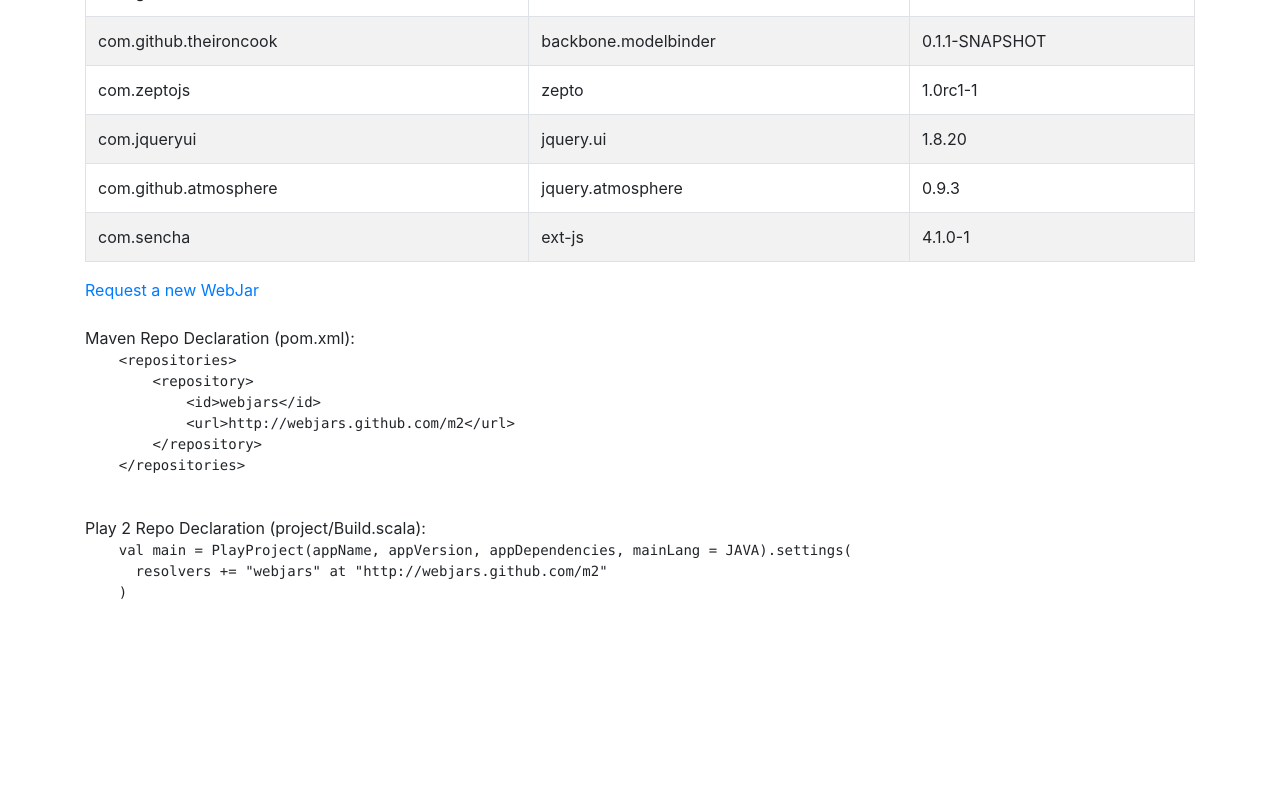
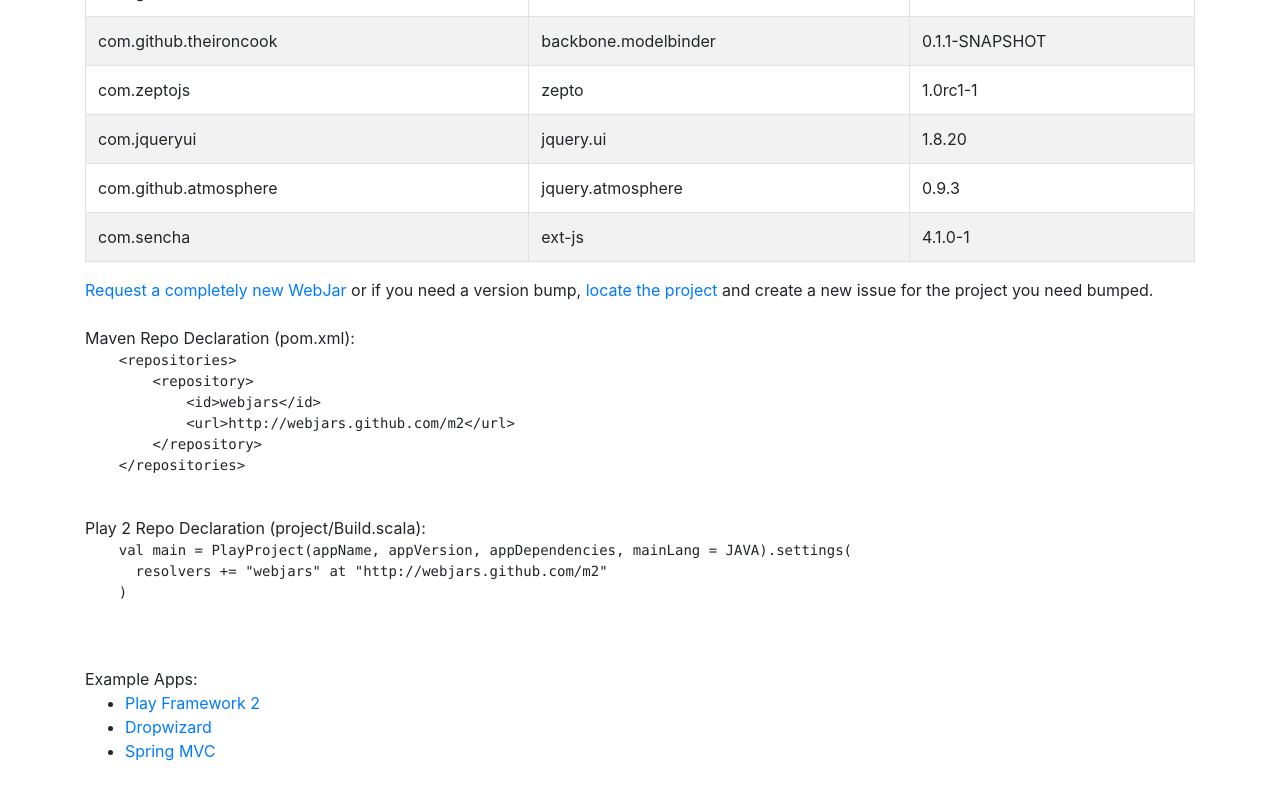
Before and after one commit to webjars/webjars.github.com, a plain HTML site: page index.html in a window 1280 px wide. Shown: the part 746-1546 px from the top of the page. Before the commit the page ends 1365 px from the top, so only its background shows below. Drawn offline with nearby package versions, Linux system fonts and the light colour scheme.

Commit message:
more details

```diff
--- a/index.html
+++ b/index.html
@@ -115,7 +115,7 @@
           </tr>
         <tbody>
       </table>
-      <a href="https://github.com/webjars/webjars.github.com/issues/new" target="_new">Request a new WebJar</a>
+      <a href="https://github.com/webjars/webjars.github.com/issues/new" target="_new">Request a completely new WebJar</a> or if you need a version bump, <a href="https://github.com/webjars">locate the project</a> and create a new issue for the project you need bumped.
       <br/>
       <br/>
       Maven Repo Declaration (pom.xml):
@@ -132,5 +132,14 @@
     val main = PlayProject(appName, appVersion, appDependencies, mainLang = JAVA).settings(
       resolvers += "webjars" at "http://webjars.github.com/m2"
     )</pre>
+     <br/>
+     <br/>
+     Example Apps:
+     <ul>
+       <li><a href="https://github.com/jamesward/play2_webjars_demo">Play Framework 2</a></li>
+       <li><a href="https://github.com/jamesward/dropwizard_webjars_demo">Dropwizard</a></li>
+       <li><a href="https://github.com/jamesward/spring_webjars_demo">Spring MVC</a></li>
+     </ul>
+     <br/>
 </body>
 </html>
```
